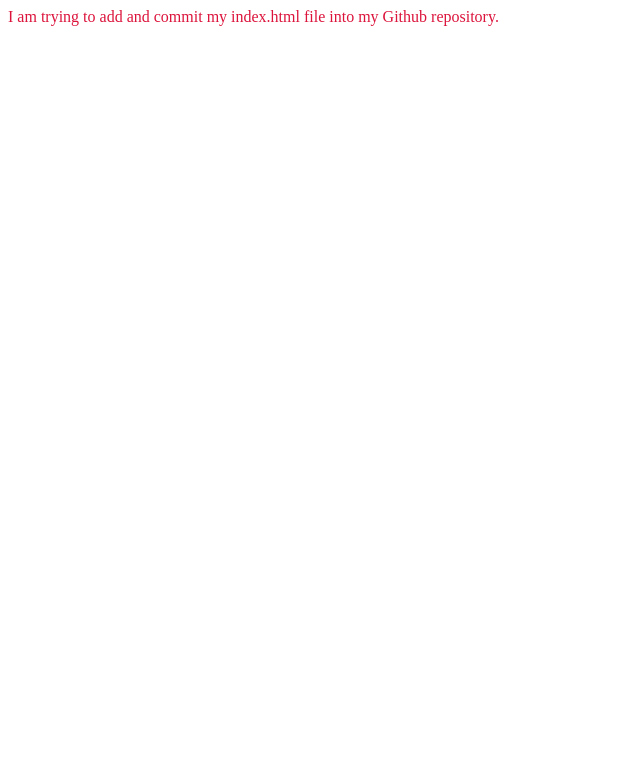
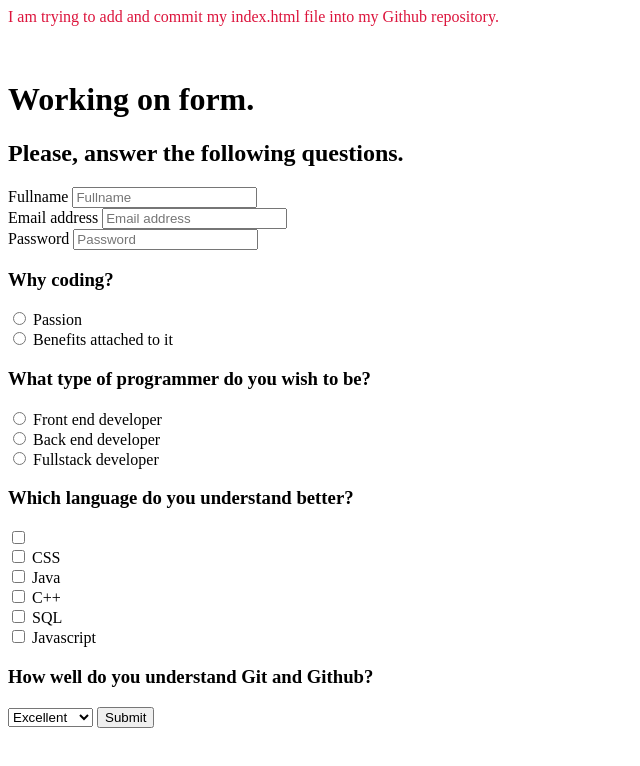
Before and after one commit to Deraella60/Git-practice, a plain HTML site: page index.html in a window 1280 px wide. Shown: the whole page, without its empty margins (0-640 px from the left). Drawn offline with Linux system fonts and the light colour scheme.

Commit message:
added index.html file

```diff
--- a/index.html
+++ b/index.html
@@ -10,6 +10,56 @@
     </style>
     <body>
         <p class="red-text"> I am trying to add and commit my index.html file into my Github repository.</p>
+    </br>
+    <form>
+        <h1> Working on form.</h1>
+        <h2> Please, answer the following questions.</h2>
+        <label for="Fullname">Fullname</label>
+        <input type="text" value="" placeholder="Fullname"> <br/>
+        <label for="email address">Email address</label>
+        <input type="email" value="" placeholder="Email address"> <br/>
+        <label for="password"> Password</label>
+        <input type="password" value="" placeholder="Password"> <br/>
+
+        <h3> Why coding?</h3>
+        <input type="radio" id="Passion" name="">
+        <label for="Passion">Passion</label> <br/>
+        <input type="radio" id="Benefits attached to it" value="">
+        <label for="Benefit">Benefits attached to it</label> <br/>
+
+        <h3> What type of programmer do you wish to be?</h3>
+        <input type="radio" id="Front end developer" name="">
+        <label for="Front"> Front end developer</label> <br/>
+        <input type="radio" id="Back end developer" name="">
+        <label for="Back">Back end developer</label> <br/>
+        <input type="radio" id="Fullstack developer" name="">
+        <label for="Full">Fullstack developer</label> <br/>
+
+        <h3> Which language do you understand better?</h3>
+        <input type="checkbox" id="Html" name="">
+        <label for="html"><Html></Html></label> <br/>
+        <input type="checkbox" id="CSS" name="">
+        <label for="css">CSS</label> <br/>
+        <input type="checkbox" id="Java" name="">
+        <label for="java">Java</label> <br/>
+        <input type="checkbox" id="C++" name="">
+        <label for="c++">C++</label> <br/>
+        <input type="checkbox" id="SQL" name="">
+        <label for="sql">SQL</label> <br/>
+        <input type="checkbox" id="Javascript" name="">
+        <label for="Java">Javascript</label> <br/>
+
+        <h3>How well do you understand Git and Github?</h3>
+        <select name="Feedback" id="">
+            <option value="5">Excellent</option>
+            <option value="4">Very Good</option>
+            <option value="3">Good</option>
+            <option value="2">Fair</option>
+            <option value="1">Poor</option>
+        </select>
+        <input type="submit" id="Register">
+
+    </form>
     </body>
 
 
```
